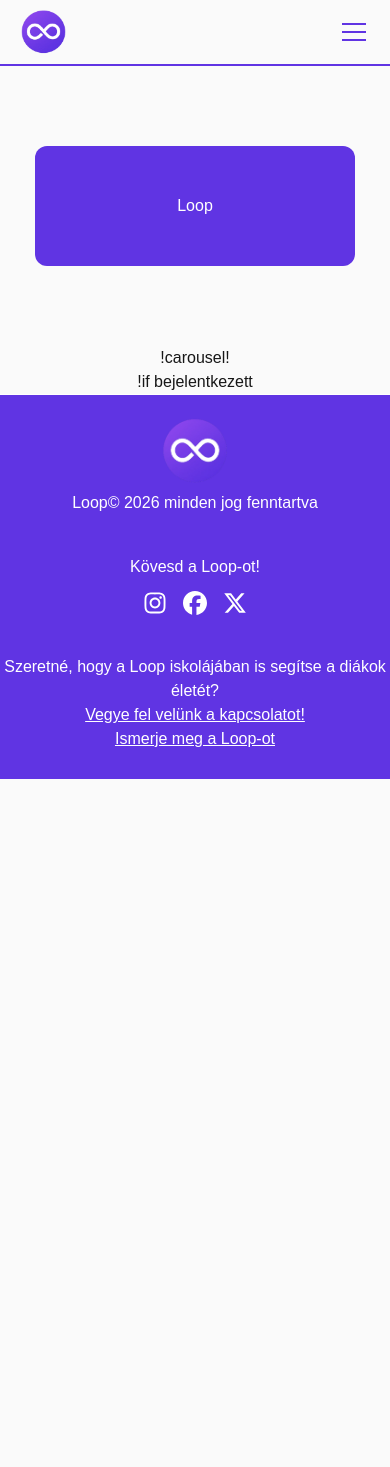
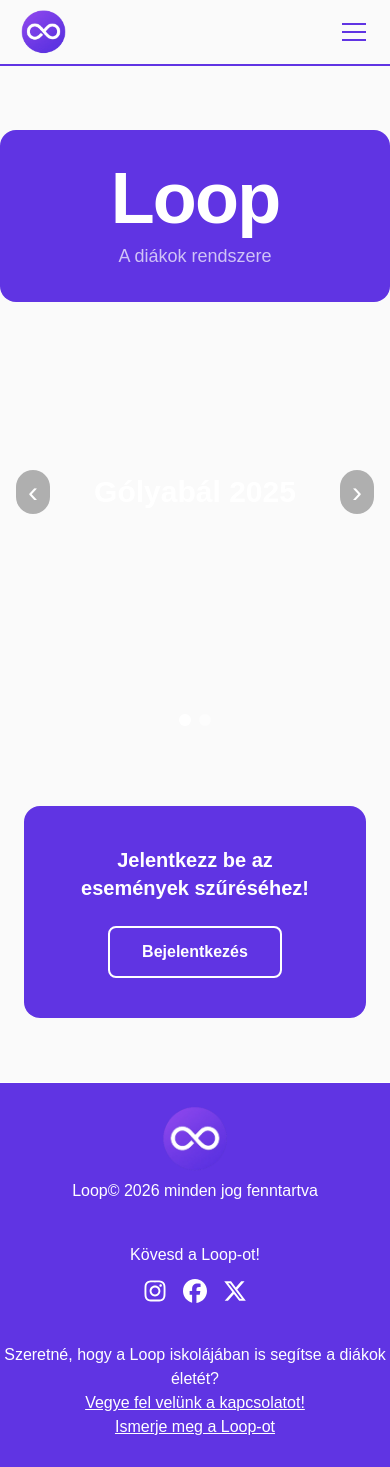
Before and after one commit to TheFakeBatorrr/Loop, a Next.js app in the folder FrontEnd/loopfrontend/: page /main in a window 390 px wide. Before the commit the page ends 844 px from the top, so only its background shows below. Built offline with nearby package versions, Linux system fonts and the light colour scheme.

Commit message:
apró fixálások + palceholderek

```diff
--- a/FrontEnd/loopfrontend/app/login/page.tsx
+++ b/FrontEnd/loopfrontend/app/login/page.tsx
@@ -3,6 +3,7 @@ import { useEffect, useState } from "react"
 import { useAuth } from "../components/AuthProvider"
 
 type View = 'choice' | 'register' | 'login' | 'profile'
+
 
 const users : {
         email:string,
@@ -17,6 +18,7 @@ export default function Login(){
 
     const [email,setEmail] = useState<string>("")
     const [password,setPassword] = useState<string>("")
+
     const [passagain, setPassagain] = useState<string>("")
     const [username, setUsername] = useState<string>("")
 
--- a/FrontEnd/loopfrontend/app/main/page.tsx
+++ b/FrontEnd/loopfrontend/app/main/page.tsx
@@ -1,30 +1,148 @@
-export default function Home() {
+'use client'
 
-  const loggedin = false
+import { useState, useEffect, useRef } from 'react'
+import Link from 'next/link'
+import Image from 'next/image'
+import { useAuth } from '../components/AuthProvider'
+import { useTheme } from '../components/ThemeProvider'
+
+const slides = [
+  { bg: '/assets/carousel/placeholder.jpg', label: 'Gólyabál 2025' },
+  { bg: '/assets/carousel/placeholder2.jpg', label: 'Sportsnap 2025' },
+]
+
+const topics = ['Sport', 'Kultúra', 'Tanulmány', 'Szórakozás', 'Egyéb']
+
+function useInView(threshold = 0.2) {
+  const ref = useRef<HTMLDivElement>(null)
+  const [inView, setInView] = useState(false)
+  useEffect(() => {
+    const observer = new IntersectionObserver(([entry]) => {
+      if (entry.isIntersecting) setInView(true)
+    }, { threshold })
+    if (ref.current) observer.observe(ref.current)
+    return () => observer.disconnect()
+  }, [])
+  return { ref, inView }
+}
+
+function AnimatedSection({ children, className = '' }: { children: React.ReactNode, className?: string }) {
+  const { ref, inView } = useInView()
+  return (
+    <div ref={ref} className={`transition-all duration-700 ${inView ? 'opacity-100 translate-y-0' : 'opacity-0 translate-y-12'} ${className}`}>
+      {children}
+    </div>
+  )
+}
+
+export default function MainPage() {
+  const [current, setCurrent] = useState(0)
+  const [selectedTopic, setSelectedTopic] = useState<string | null>(null)
+  const { user } = useAuth()
+  const { theme } = useTheme()
+
+  useEffect(() => {
+    const timer = setInterval(() => {
+      setCurrent(prev => (prev + 1) % slides.length)
+    }, 7000)
+    return () => clearInterval(timer)
+  }, [])
 
   return (
-    <main>
+    <main className={`${theme === 'dark' ? 'bg-[#0a0a0a] text-white' : 'bg-[#fafafa] text-[#171717]'} transition-colors duration-300`}>
 
-      {/* Wrapper */}
-      <div className="text-center">
+      {/* HERO FELIRAT */}
+      <AnimatedSection>
+        <div className="pt-16 pb-0 text-center relative z-10">
+          <div className="bg-[#6034e3] max-w-5xl mx-auto rounded-2xl py-8 mb-[-60px]">
+            <h1 className="text-7xl md:text-9xl font-black text-white tracking-tight">Loop</h1>
+            <p className="text-white/70 text-lg mt-2">A diákok rendszere</p>
+          </div>
+        </div>
+      </AnimatedSection>
 
-        <div className=" bg-[#6034e3] text-white mx-auto my-20 rounded-xl p-12  w-80">
-            <h1 className="">Loop</h1>
+      {/* CAROUSEL */}
+      <div className="relative w-full h-[500px] overflow-hidden">
+        {slides.map((slide, i) => (
+          <div
+            key={i}
+            className={`absolute inset-0 transition-opacity duration-700 ${i === current ? 'opacity-100' : 'opacity-0'}`}
+            style={{ backgroundColor: slide.bg }}
+          >
+            {/* Ha képet akarsz: */}
+            {/* <Image src={slide.img} alt={slide.label} fill className="object-cover" /> */}
+            <div className="flex items-center justify-center h-full">
+              <p className="text-white text-3xl font-bold">{slide.label}</p>
+            </div>
+          </div>
+        ))}
+
+        {/* Nyilak */}
+        <button
+          onClick={() => setCurrent(prev => (prev - 1 + slides.length) % slides.length)}
+          className="absolute left-4 top-1/2 -translate-y-1/2 text-white text-3xl bg-black/30 px-3 py-1 rounded-full hover:bg-black/50 transition-all"
+        >‹</button>
+        <button
+          onClick={() => setCurrent(prev => (prev + 1) % slides.length)}
+          className="absolute right-4 top-1/2 -translate-y-1/2 text-white text-3xl bg-black/30 px-3 py-1 rounded-full hover:bg-black/50 transition-all"
+        >›</button>
+
+        {/* Pontok */}
+        <div className="absolute bottom-4 left-1/2 -translate-x-1/2 flex gap-2">
+          {slides.map((_, i) => (
+            <button key={i} onClick={() => setCurrent(i)}
+              className={`w-3 h-3 rounded-full transition-all ${i === current ? 'bg-white' : 'bg-white/50'}`}
+            />
+          ))}
         </div>
+      </div>
 
-        <div>
-          !carousel!
+      {/* KERESŐ / SZŰRŐ */}
+      <AnimatedSection>
+        <div className="max-w-4xl mx-auto px-6 py-16">
+          {user ? (
+            <div className={`${theme === 'dark' ? 'bg-white/5 border-white/10' : 'bg-white border-gray-200'} rounded-2xl p-8 shadow-lg border transition-colors duration-300`}>
+              <h2 className="text-2xl font-bold mb-6 text-[#6034e3]">Események szűrése</h2>
+              <div className="flex flex-wrap gap-3 mb-6">
+                {topics.map(topic => (
+                  <button
+                    key={topic}
+                    onClick={() => setSelectedTopic(selectedTopic === topic ? null : topic)}
+                    className={`px-4 py-2 rounded-full border-2 font-semibold transition-all duration-300
+                      ${selectedTopic === topic
+                        ? 'bg-[#6034e3] border-[#6034e3] text-white'
+                        : 'border-[#6034e3] text-[#6034e3] hover:bg-[#6034e3] hover:text-white hover:rounded-lg'
+                      }`}
+                  >
+                    {topic}
+                  </button>
+                ))}
+              </div>
+              <button className="bg-[#6034e3] text-white px-6 py-3 rounded-xl font-semibold hover:bg-[#8643eb] transition-colors duration-300">
+                Keresés
+              </button>
+              {selectedTopic && (
+                <p className={`mt-6 ${theme === 'dark' ? 'text-white/60' : 'text-gray-400'}`}>
+                  Szűrés: <span className="text-[#6034e3] font-semibold">{selectedTopic}</span>
+                </p>
+              )}
+            </div>
+          ) : (
+            <div className="bg-[#6034e3] rounded-2xl p-10 text-center">
+              <p className="text-white text-xl font-semibold mb-6">
+                Jelentkezz be az események szűréséhez!
+              </p>
+              <Link
+                href="/login"
+                className="border-2 border-white text-white px-8 py-3 rounded-lg font-semibold hover:bg-white hover:text-[#6034e3] hover:rounded-[21px] transition-all duration-500 inline-block"
+              >
+                Bejelentkezés
+              </Link>
+            </div>
+          )}
         </div>
+      </AnimatedSection>
 
-
-
-        <div   className="">
-            !if bejelentkezett
-            <h3></h3>
-
-        </div>
-
-      </div>
     </main>
   )
 }
```
Also changed, not shown: FrontEnd/loopfrontend/app/components/navbar.tsx (+5 -5 lines), FrontEnd/loopfrontend/app/assets/carousel/placeholdder2.jpg (added), FrontEnd/loopfrontend/app/assets/carousel/placeholder.jpg (added).
